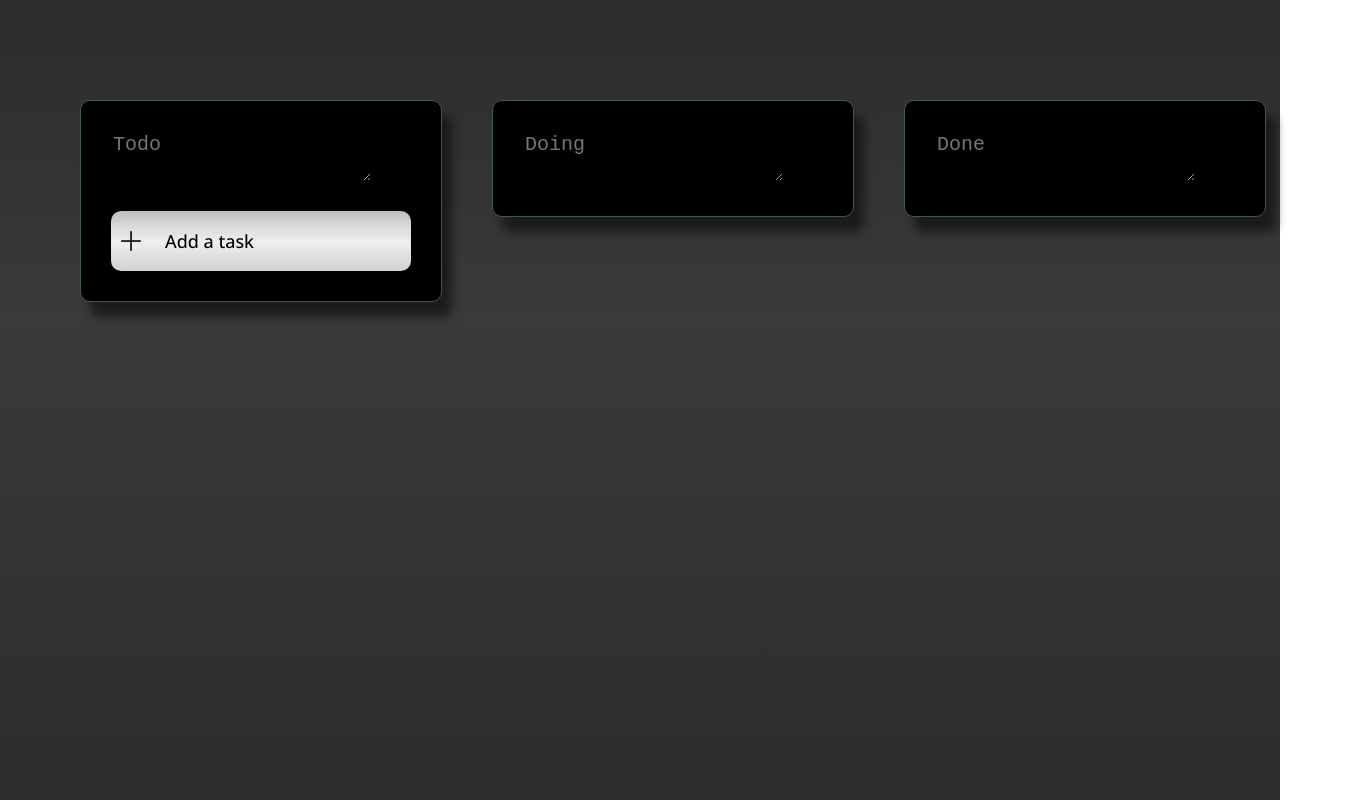
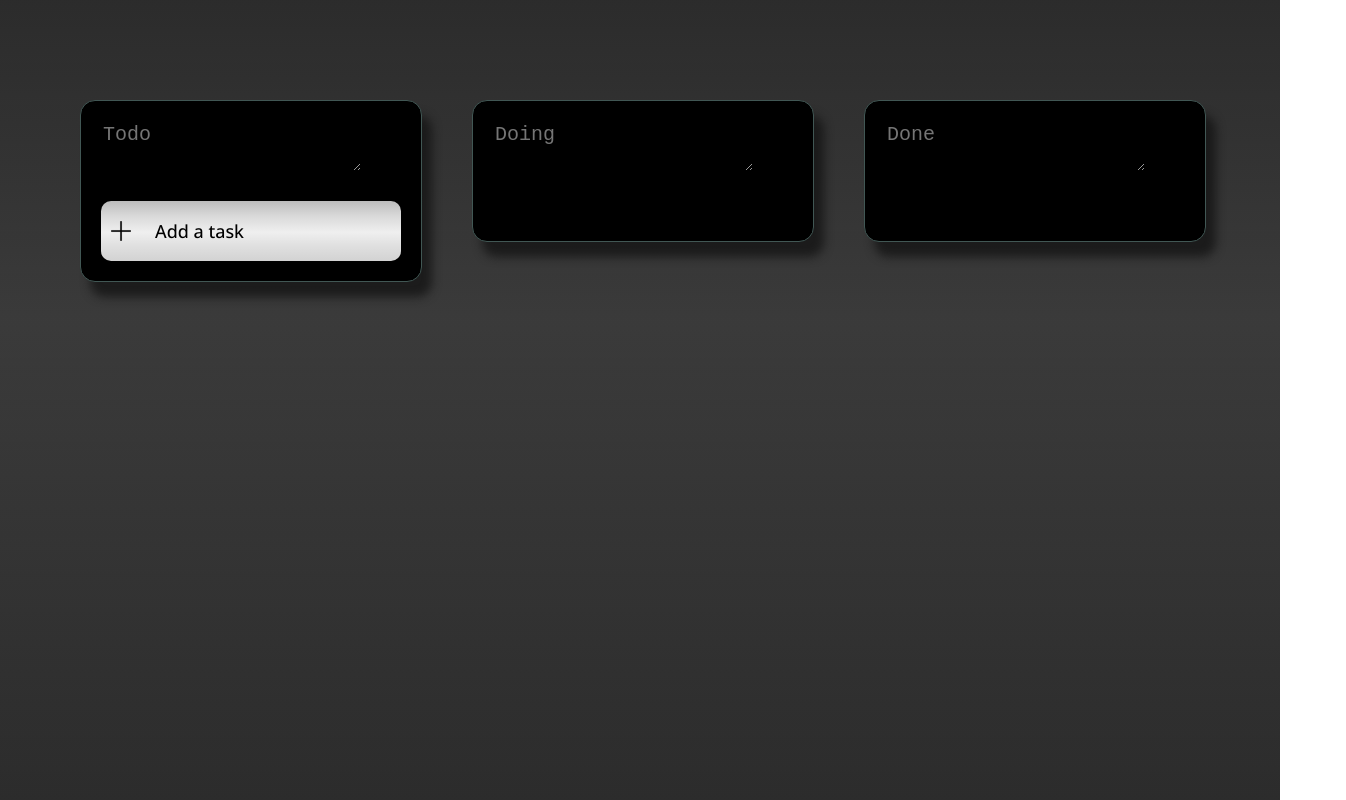
Before and after one commit to aragaoleticia/TaskSwift-dnd, a React (Create React App) app: page / in a window 1280 px wide. Shown: the whole page, 1346 px wide, since content can reach past the window. Built offline with nearby package versions, Linux system fonts and the light colour scheme.

Commit message:
fixed placeHoler

```diff
--- a/src/components/Cards/cards.css
+++ b/src/components/Cards/cards.css
@@ -1,25 +1,27 @@
 .container-cards {
-    display: flex;
-    justify-content: center;
-    align-items: flex-start;
+    list-style: none;
+    border: 1px solid rgb(65, 87, 84);
+    border-radius: 15px;
+    box-shadow: 10px 15px 10px hsla(0, 0%, 8%, 0.767);
+    padding: 20px;
+    width: 300px;
+    background-color: black;
+
+    min-height: 100px;
+    height: min-content;
+
+}
+
+
+.container-cards .dragging-over {
+    background-color: rgb(65, 87, 84);
 }
 
 
 
-.cards {
-    list-style: none;
-    border: 1px solid rgb(65, 87, 84);
-    border-radius: 10px;
-    box-shadow: 10px 15px 10px hsla(0, 0%, 8%, 0.767);
-    padding: 30px;
-    width: 300px;
-    height: auto;
-    background-color: black;
-}
-
 .card textarea {
-    color: white;
+    color: black;
     font-size: 20px;
-    background: transparent;
+    background: black;
     border: none;
 }
--- a/src/components/Cards/cards.js
+++ b/src/components/Cards/cards.js
@@ -1,4 +1,4 @@
-import React, { useEffect, useState } from "react";
+import React, { useEffect, useRef, useState } from "react";
 import './cards.css';
 import { Droppable } from 'react-beautiful-dnd'
 import Todo from '../Todo/todo';
@@ -8,6 +8,7 @@ import AddTodo from "../taskCard/addtodo";
 function Cards({label, tasks, status, toggleCompleted, deleteTask, editTask, editingTodo, index, showCreateField, addTodo}){
     const [showTaskForm, setShowTaskForm] = useState(false);
     const [hiddeAddTodo, setHiddeAddTodo] = useState(true);
+    const inputRef = useRef(null);
 
     const handleCardClick = () => {
         setShowTaskForm(true);
@@ -28,14 +29,22 @@ function Cards({label, tasks, status, toggleCompleted, deleteTask, editTask, edi
         };
     }, []);
 
+    useEffect(() => {
+        if(!hiddeAddTodo){
+            inputRef.current.focus();
+        }
+    }, [hiddeAddTodo])
+
     return(
-        <Droppable droppableId={status} index={index}>
+        <Droppable droppableId={status} index={index} key={status}>
             {
-                (provided) => (
-                    <div className='container-cards'
-                    ref={provided.innerRef}
-                    {...provided.droppableProps}
+                (provided, snapshot) => (
+                    <div
+                        className={`container-cards ${snapshot.isDraggingOver ? 'dragging-over' : ''}`}
+                        ref={provided.innerRef}
+                        {...provided.droppableProps}
                     >
+
                         <div className='card'>
                             <textarea placeholder={label}></textarea>
                             {
@@ -43,13 +52,13 @@ function Cards({label, tasks, status, toggleCompleted, deleteTask, editTask, edi
                                 (
                                     <>
                                             {hiddeAddTodo && <AddTodo handleCardClick={handleCardClick}/>}
-                                            {showTaskForm && <TaskForm addTodo={addTodo}/>}
+                                            {showTaskForm && <TaskForm addTodo={addTodo} inputRef={inputRef}/>}
                                         </>
                                 ) : null
                             }
 
                             {
-                                (tasks || []).filter(task => task.status === status).map((task, index) => (
+                                tasks.filter(task => task.status === status).map((task, index) => (
                                 <Todo
                                     task={task}
                                     key={index}
@@ -58,10 +67,12 @@ function Cards({label, tasks, status, toggleCompleted, deleteTask, editTask, edi
                                     editTask={editTask}
                                     editingTodo={editingTodo}
                                     index={index}
-                                    />
+                                />
                                 ))
                             }
                         </div>
+
+                        {provided.placeholder}
                     </div>
             )}
         </Droppable>
--- a/src/components/Todo/todo.css
+++ b/src/components/Todo/todo.css
@@ -6,6 +6,17 @@
     background-image: linear-gradient(to top, lightgrey 0%, lightgrey 1%, #e0e0e0 26%, #efefef 48%, #d9d9d9 75%, #bcbcbc 100%);
     margin-top: 25px;
     border-radius: 10px;
+
+
+    user-select: none;
+    margin-bottom: 8px;
+    /* min-height: 50px; */
+}
+
+
+.todo .dragging {
+    background-color: transparent;
+    color: white;
 }
 
 .todo p {
--- a/src/components/Todo/todo.js
+++ b/src/components/Todo/todo.js
@@ -15,19 +15,20 @@ function Todo({task, toggleCompleted, deleteTask, editTask, index, editingTodo})
 
     return(
         <Draggable draggableId={task.id} key={task.id} index={index}>
-            {(provided) => {
+            {(provided, snapshot) => {
                 if(task.isEditing) {
                     return (<EditForm key={task.id} task={task} editingTodo={editingTodo} />)
                 } else {
                     return (
-                        <div
-                            className={`todo ${classCompleted}`}
+                        <div className={`todo ${snapshot.isDragging ? 'dragging' : ''}`}
                             ref={provided.innerRef}
                             {...provided.draggableProps}
-                            {...provided.dragHandleProps}>
+                            {...provided.dragHandleProps}
+
+                        >
+
                             <img src="/img/check.png" alt="Check icon"
-                            onClick={handleClick} className={classCompleted}
-                            />
+                            onClick={handleClick} className={classCompleted}/>
                             <p>
                                 {task.task}
                             </p>
@@ -40,6 +41,7 @@ function Todo({task, toggleCompleted, deleteTask, editTask, index, editingTodo})
                                 />
                             </div>
                         </div>
+
                     )
                 }
             }}
--- a/src/components/taskCard/taskcard.css
+++ b/src/components/taskCard/taskcard.css
@@ -13,7 +13,7 @@
 }
 
 
-.card {
+/* .card {
     list-style: none;
     border: 1px solid rgb(65, 87, 84);
     border-radius: 10px;
@@ -22,7 +22,7 @@
     width: 300px;
     height: auto;
     background-color: black;
-}
+} */
 
 .card h3 {
     color: white;
--- a/src/components/taskCard/taskcard.js
+++ b/src/components/taskCard/taskcard.js
@@ -20,10 +20,27 @@ const TaskCard = () => {
         }
     ]
 
-    const initialTasks = new Map()
-    defaultColumns.forEach(column => {
-        initialTasks.set(column.status, [])
-    })
+
+    const saveTasksToLocalStorage = () => {
+        localStorage.setItem('tasks', JSON.stringify(Array.from(tasks.entries())))
+    }
+
+    const getTasksFromLocalStorage = () => {
+        const tasksEntries = localStorage.getItem('tasks');
+        if(tasksEntries) {
+            return new Map(JSON.parse(tasksEntries))
+        }else{
+            const initialTasks = new Map()
+            defaultColumns.forEach(column => {
+                initialTasks.set(column.status, [])
+            })
+            return initialTasks
+        }
+    }
+
+    const initialTasks = getTasksFromLocalStorage()
+
+
 
     const [tasks, setTasks] = useState(initialTasks);
 
@@ -42,6 +59,7 @@ const TaskCard = () => {
 
         const newTasks = new Map([...tasks]);
         newTasks.set('TODO', todos)
+        saveTasksToLocalStorage(newTasks);
         setTasks(newTasks);
     };
 
@@ -51,7 +69,7 @@ const TaskCard = () => {
 
         const taskList = tasks.get(foundTask.status)
             .map(task => {
-                if(task.id == id) {
+                if(task.id === id) {
                     return {...task, completed: !task.completed}
                 } else {
                     return task
@@ -60,7 +78,7 @@ const TaskCard = () => {
 
         const newTasks = new Map([...tasks]);
         newTasks.set(foundTask.status, taskList)
-
+        saveTasksToLocalStorage(newTasks);
         setTasks(newTasks)
     };
 
@@ -71,8 +89,8 @@ const TaskCard = () => {
 
         const newTasks = new Map([...tasks]);
         newTasks.set(foundTask.status, taskList)
-
-        setTasks(newTasks)
+        saveTasksToLocalStorage(newTasks);
+        setTasks(newTasks);
     };
 
     const editTask = (id) => {
@@ -105,14 +123,14 @@ const TaskCard = () => {
 
         const newTasks = new Map([...tasks]);
         newTasks.set(foundTask.status, taskList)
-
-        setTasks(newTasks)
+        saveTasksToLocalStorage(newTasks);
+        setTasks(newTasks);
     };
 
     const findTaskById = (tasksMap, taskId) => {
         return defaultColumns
         .map(
-            column => tasksMap.get(column.status).find(task => task != null && task.id == taskId)
+            column => tasksMap.get(column.status).find(task => task != null && task.id === taskId)
         ).find(task => task != null)
     }
 
@@ -148,16 +166,29 @@ const TaskCard = () => {
         newTasks.set(sourceStatus, sourceList)
         newTasks.set(targetStatus, targetList)
 
-        setTasks(newTasks)
+        saveTasksToLocalStorage(newTasks);
+        setTasks(newTasks);
     }
 
     return(
-        <DragDropContext onDragEnd={onDragCompleted}>
+        <DragDropContext onDragEnd={onDragCompleted} >
             <div className='container'>
                 {
                     defaultColumns.map((column, index) => {
                         return (
-                            <Cards showCreateField={index === 0} label={column.name} index={index} status={column.status} tasks={tasks.get(column.status)} toggleCompleted={toggleCompleted} deleteTask={deleteTask} editTask={editTask} editingTodo={editingTodo} addTodo={addTodo}/>
+                            <Cards
+                                key={column.status}
+                                showCreateField={index === 0}
+                                label={column.name}
+                                index={index}
+                                status={column.status}
+                                tasks={tasks.get(column.status)}
+                                toggleCompleted={toggleCompleted}
+                                deleteTask={deleteTask}
+                                editTask={editTask}
+                                editingTodo={editingTodo}
+                                addTodo={addTodo}
+                            />
                         )
                     })
                 }
--- a/src/components/taskForm/taskForm.css
+++ b/src/components/taskForm/taskForm.css
@@ -3,20 +3,20 @@
     display: flex;
     align-items: center;
     border-radius: 10px;
+    margin-top: 25px;
 
 }
 
 
 
 
-.input {
+.taskForm-input-button .input {
     background-image: linear-gradient(to top, lightgrey 0%, lightgrey 1%, #e0e0e0 26%, #efefef 48%, #d9d9d9 75%, #bcbcbc 100%);
-    padding: 15px 32px 30px 15px;
+    padding: 15px 32px 30px 10px;
     border-radius: 10px 0 0 10px;
     border: 2px solid black;
-    outline: none;
-    width: 300px;
     font-weight: 700;
+
 
 }
 
@@ -27,7 +27,6 @@
     border: 2px solid black;
     border-radius: 0 10px 10px 0;
     cursor: pointer;
-    outline: none;
     background-image: linear-gradient(to top, lightgrey 0%, lightgrey 1%, #e0e0e0 26%, #efefef 48%, #d9d9d9 75%, #bcbcbc 100%);
     text-transform: capitalize;
 }
--- a/src/components/taskForm/taskForm.js
+++ b/src/components/taskForm/taskForm.js
@@ -2,7 +2,7 @@ import { useState } from 'react';
 import './taskForm.css';
 
 
-function TaskForm({addTodo}) {
+function TaskForm({addTodo, inputRef}) {
 
     const [taskValue, setTaskValue] = useState('');
 
@@ -18,6 +18,7 @@ function TaskForm({addTodo}) {
                 <input className='input'
                     type='text'
                     placeholder='Write your task here'
+                    ref={inputRef}
                     value={taskValue}
                     onChange={value => setTaskValue(value.target.value)}
                 />
```
Also changed, not shown: 1 other file (tests, documents, lock files or other folders).
